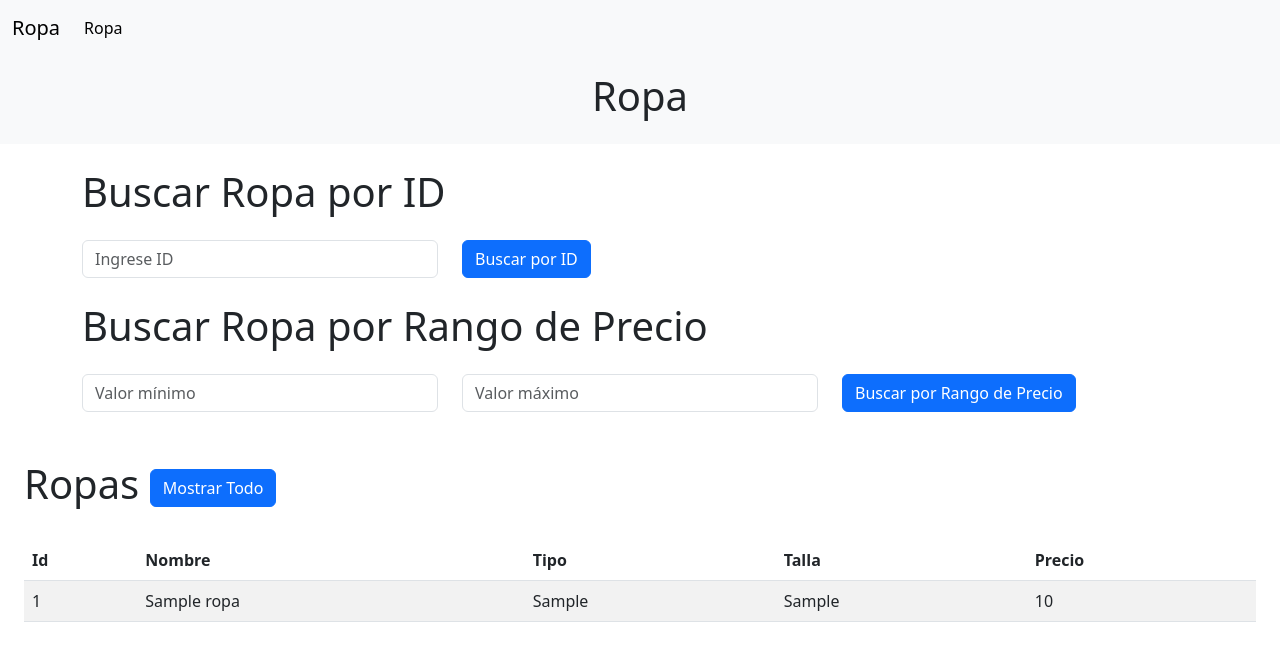
After one commit to dabrito/examenDAW, a Node server app: page /ropas/findAll/view in a window 1280 px wide. The commit adds this page. Shown: the top 661 px of the page. Run offline with Node 20, Linux system fonts and the light colour scheme; tables that the repository leaves empty hold one stand-in row (values such as "Sample post"); some libraries are stand-ins or nearby versions.

Commit message:
Cambio de id_ropa -> id, views partiasl, views ropas, routes ropas, App uso de routes

```diff
--- a/app.js
+++ b/app.js
@@ -6,6 +6,7 @@ var logger = require('morgan');
 
 var indexRouter = require('./routes/index');
 var usersRouter = require('./routes/users');
+var ropasRouter = require('./routes/ropas');
 
 var app = express();
 
@@ -21,6 +22,7 @@ app.use(express.static(path.join(__dirname, 'public')));
 
 app.use('/', indexRouter);
 app.use('/users', usersRouter);
+app.use('/ropas', ropasRouter);
 
 // catch 404 and forward to error handler
 app.use(function(req, res, next) {
--- a/migrations/20250401143232-create-ropa.js
+++ b/migrations/20250401143232-create-ropa.js
@@ -3,7 +3,7 @@
 module.exports = {
   async up(queryInterface, Sequelize) {
     await queryInterface.createTable('ropas', {
-      id_ropa: {
+      id: {
         allowNull: false,
         autoIncrement: true,
         primaryKey: true,
--- a/migrations/20250401143305-coloresxropa.js
+++ b/migrations/20250401143305-coloresxropa.js
@@ -21,7 +21,7 @@ module.exports = {
         // primaryKey: true,
         references: {
           model: 'ropas',
-          key: 'id_ropa'
+          key: 'id'
         },
         onUpdate: 'CASCADE',
         onDelete: 'CASCADE'
--- /dev/null
+++ b/routes/ropas.js
@@ -0,0 +1,53 @@
+var express = require('express');
+var router = express.Router();
+
+const { Sequelize, Op } = require('sequelize');
+const Ropas = require('../models').ropa;
+const Colores = require('../models').colores;
+
+router.get('/findAll/json', function (req, res, next) {
+  Ropas.findAll({attributes: { exclude: ['id','createdAt','updatedAt'] },
+  }).then(ropas => {
+    res.json(ropas);
+  }).catch(err => res.json({ error: err }));
+  // }).catch(err => res.status(400).send(err));
+});
+
+router.get('/findAll/view', function (req, res, next) {
+  Ropas.findAll({attributes: { exclude: ['createdAt','updatedAt'] },
+  }).then(ropas => {
+    console.log(ropas);
+    res.render('ropas', { title: 'Ropas', arrRopas: ropas });
+  })
+  .catch(error => res.status(400).send(error))
+});
+
+router.get('/findAllByRange/json', function (req, res, next) {
+  let lower = parseFloat(req.query.lower);
+  let higher = parseFloat(req.query.higher);
+
+  Ropas.findAll({
+    attributes: { exclude: ['id','createdAt','updatedAt'] },
+    where: { precio: { [Op.between]: [lower, higher] }}
+  })
+    .then(ropas => {
+      res.render('ropas', { title: 'Ropas', arrRopas: ropas });
+    })
+    .catch(error =>
+      res.status(400).send(error))
+});
+
+router.get('/findAllById/:id/json', function (req, res, next) {
+  let id = parseInt(req.params.id);
+
+  Ropas.findAll({attributes: { exclude: ['id','createdAt','updatedAt'] },
+    where: { [Op.and]: [{id_ropa: id}] }
+  })
+    .then(ropas => {
+      res.render('ropas', { title: 'Ropas', arrRopas: ropas });
+    })
+    .catch(error =>
+      res.status(400).send(error))
+});
+
+module.exports = router;
--- /dev/null
+++ b/views/partials/footer.ejs
@@ -0,0 +1,3 @@
+<footer class="bg-light text-center p-3 mt-4">
+  <p>Examen Desarrollado por Dylan Brito M. Todos los derechos reservados &copy; <%= new Date().getFullYear() %></p>
+</footer>
--- /dev/null
+++ b/views/partials/header.ejs
@@ -0,0 +1,5 @@
+<header class="bg-light p-3">
+  <div class="container">
+    <h1 class="text-center">Ropa</h1>
+  </div>
+</header>
--- /dev/null
+++ b/views/partials/menu.ejs
@@ -0,0 +1,41 @@
+<!DOCTYPE html>
+<html lang="es">
+<head>
+    <meta charset="UTF-8">
+    <meta name="viewport" content="width=device-width, initial-scale=1.0">
+    <title>Ropa</title>
+
+    <!-- Bootstrap 5 CSS -->
+    <link href="https://cdn.jsdelivr.net/npm/bootstrap@5.3.0/dist/css/bootstrap.min.css" rel="stylesheet">
+
+    <!-- Estilos personalizados (opcional) -->
+    <style>
+        body {
+            padding-top: 56px; /* Evita que el navbar tape contenido si es fijo */
+        }
+    </style>
+</head>
+<body>
+
+    <!-- Navbar -->
+    <nav class="navbar navbar-expand-lg bg-body-tertiary fixed-top">
+        <div class="container-fluid">
+            <a class="navbar-brand" href="/">Ropa</a>
+            <button class="navbar-toggler" type="button" data-bs-toggle="collapse" data-bs-target="#navbarSupportedContent" aria-controls="navbarSupportedContent" aria-expanded="false" aria-label="Toggle navigation">
+                <span class="navbar-toggler-icon"></span>
+            </button>
+            <div class="collapse navbar-collapse" id="navbarSupportedContent">
+                <ul class="navbar-nav me-auto mb-2 mb-lg-0">
+                    <li class="nav-item">
+                        <a class="nav-link active" aria-current="page" href="/ropas/findAll/view">Ropa</a>
+                    </li>
+                </ul>
+            </div>
+        </div>
+    </nav>
+
+    <!-- Bootstrap 5 JS (para funcionalidad de dropdowns y togglers) -->
+    <script src="https://cdn.jsdelivr.net/npm/bootstrap@5.3.0/dist/js/bootstrap.bundle.min.js"></script>
+
+</body>
+</html>
--- /dev/null
+++ b/views/ropas.ejs
@@ -0,0 +1,117 @@
+<!DOCTYPE html>
+<html lang="es">
+
+<head>
+  <meta charset="UTF-8">
+  <meta name="viewport" content="width=device-width, initial-scale=1.0">
+  <title>
+    <%= title %>
+  </title>
+
+  <!-- Bootstrap CSS -->
+  <link href="https://cdn.jsdelivr.net/npm/bootstrap@5.2.3/dist/css/bootstrap.min.css" rel="stylesheet"
+    integrity="sha384-rbsA2VBKQhggwzxH7pPCaAqO46MgnOM80zW1RWuH61DGLwZJEdK2Kadq2F9CUG65" crossorigin="anonymous">
+</head>
+
+<body>
+  <%- include("partials/header") -%>
+
+  <%- include("partials/menu") -%>
+
+  <div class="container mt-4">
+  <h1 class="mb-4">Buscar Ropa por ID</h1>
+    <form id="idForm" class="mb-4">
+      <div class="row">
+        <div class="col-md-4">
+          <input type="number" id="fotoId" class="form-control" placeholder="Ingrese ID">
+        </div>
+        <div class="col-md-4">
+          <button type="submit" class="btn btn-primary">Buscar por ID</button>
+        </div>
+      </div>
+    </form>
+  </div>
+
+  <div class="container mt-4">
+    <h1 class="mb-4">Buscar Ropa por Rango de Precio</h1>
+    <form id="rateForm" class="mb-4">
+      <div class="row">
+        <div class="col-md-4">
+          <input type="number" step="0.1" id="lower" class="form-control" placeholder="Valor mínimo">
+        </div>
+        <div class="col-md-4">
+          <input type="number" step="0.1" id="higher" class="form-control" placeholder="Valor máximo">
+        </div>
+        <div class="col-md-4">
+          <button type="submit" class="btn btn-primary">Buscar por Rango de Precio</button>
+        </div>
+      </div>
+    </form>
+  </div>
+
+  <div class="container-fluid p-4">
+    <h1 class="pb-4">
+      <%= title %>
+      <button id="showAll" class="btn btn-primary">Mostrar Todo</button>
+    </h1>
+    <table class="table table-striped table-hover">
+      <thead>
+        <tr>
+          <th>Id</th>
+          <th>Nombre</th>
+          <th>Tipo</th>
+          <th>Talla</th>
+          <th>Precio</th>
+        </tr>
+      </thead>
+      <tbody>
+        <% arrRopas.forEach((ropas)=> { %>
+          <tr>
+            <td><%= ropas.id %></td>
+            <td><%= ropas.nombre %></td>
+            <td><%= ropas.tipo %></td>
+            <td><%= ropas.talla %></td>
+            <td><%= ropas.precio %></td>
+          </tr>
+          <% }); %>
+      </tbody>
+    </table>
+  </div>
+
+  <script>
+    document.getElementById('rateForm').addEventListener('submit', function(event) {
+      event.preventDefault();
+      const lower = document.getElementById('lower').value;
+      const higher = document.getElementById('higher').value;
+      window.location.href = `/ropas/findAllByRange/json?lower=${lower}&higher=${higher}`;
+    });
+
+    document.getElementById('idForm').addEventListener('submit', function(event) {
+      event.preventDefault();
+      const id = document.getElementById('fotoId').value;
+      window.location.href = `/ropas/findAllById/${id}/json`;
+    });
+
+    document.getElementById('showAll').addEventListener('click', function() {
+      window.location.href = '/ropas/findAll/view';
+    });
+  </script>
+
+  <!-- Bootstrap JS -->
+  <script src="https://cdn.jsdelivr.net/npm/bootstrap@5.2.3/dist/js/bootstrap.bundle.min.js"
+    integrity="sha384-kenU1KFdBIe4zVF0s0G1M5b4hcpxyD9F7jL+jjXkk+Q2h455rYXK/7HAuoJl+0I4"
+    crossorigin="anonymous"></script>
+
+  <!-- Feather Icons -->
+  <script src="https://cdn.jsdelivr.net/npm/feather-icons@4.28.0/dist/feather.min.js"
+    integrity="sha384-uO3SXW5IuS1ZpFPKugNNWqTZRRglnUJK6UAZ/gxOX80nxEkN9NcGZTftn6RzhGWE"
+    crossorigin="anonymous"></script>
+
+  <!-- Chart.js -->
+  <script src="https://cdn.jsdelivr.net/npm/chart.js@2.9.4/dist/Chart.min.js"
+    integrity="sha384-zNy6FEbO50N+Cg5wap8IKA4M/ZnLJgzc6w2NqACZaK0u0FXfOWRRJOnQtpZun8ha"
+    crossorigin="anonymous"></script>
+
+</body>
+
+</html>
```
Also changed, not shown: views/index.ejs (+23 -8 lines).
